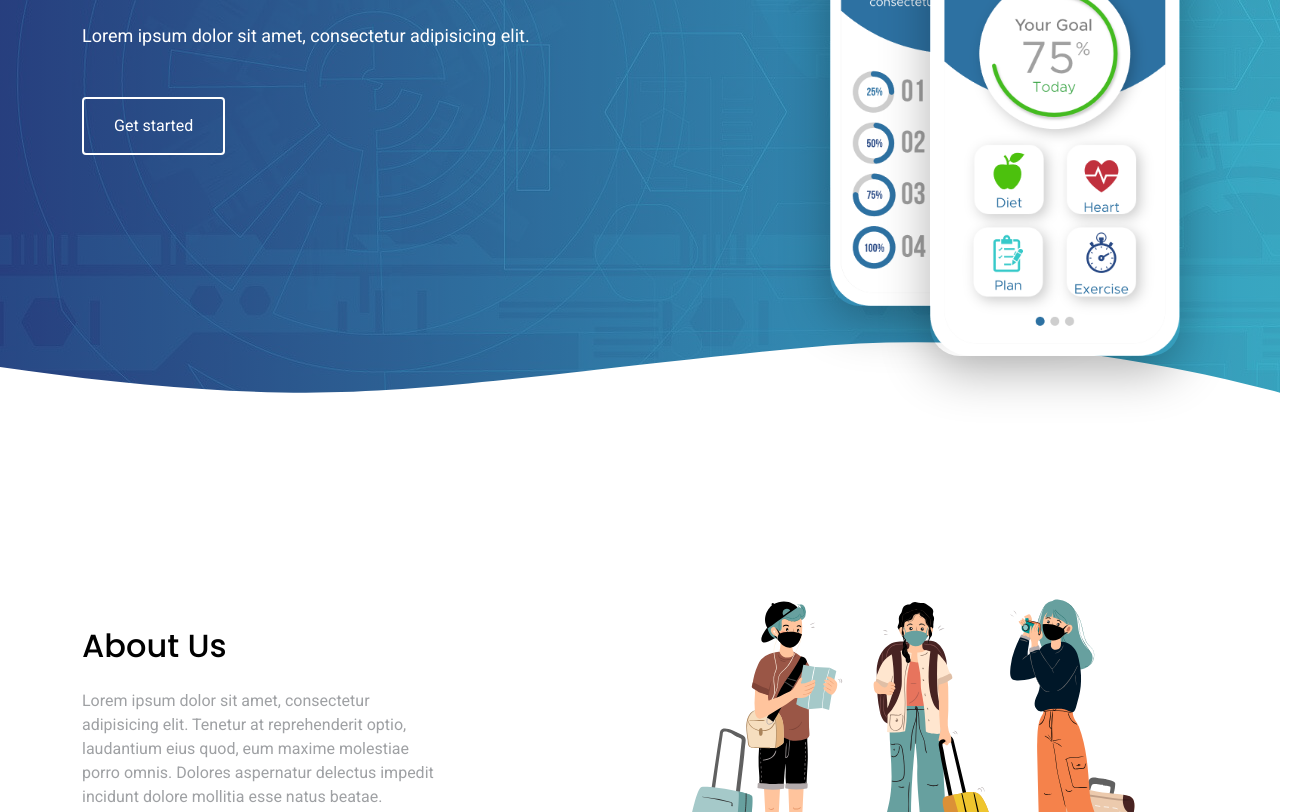
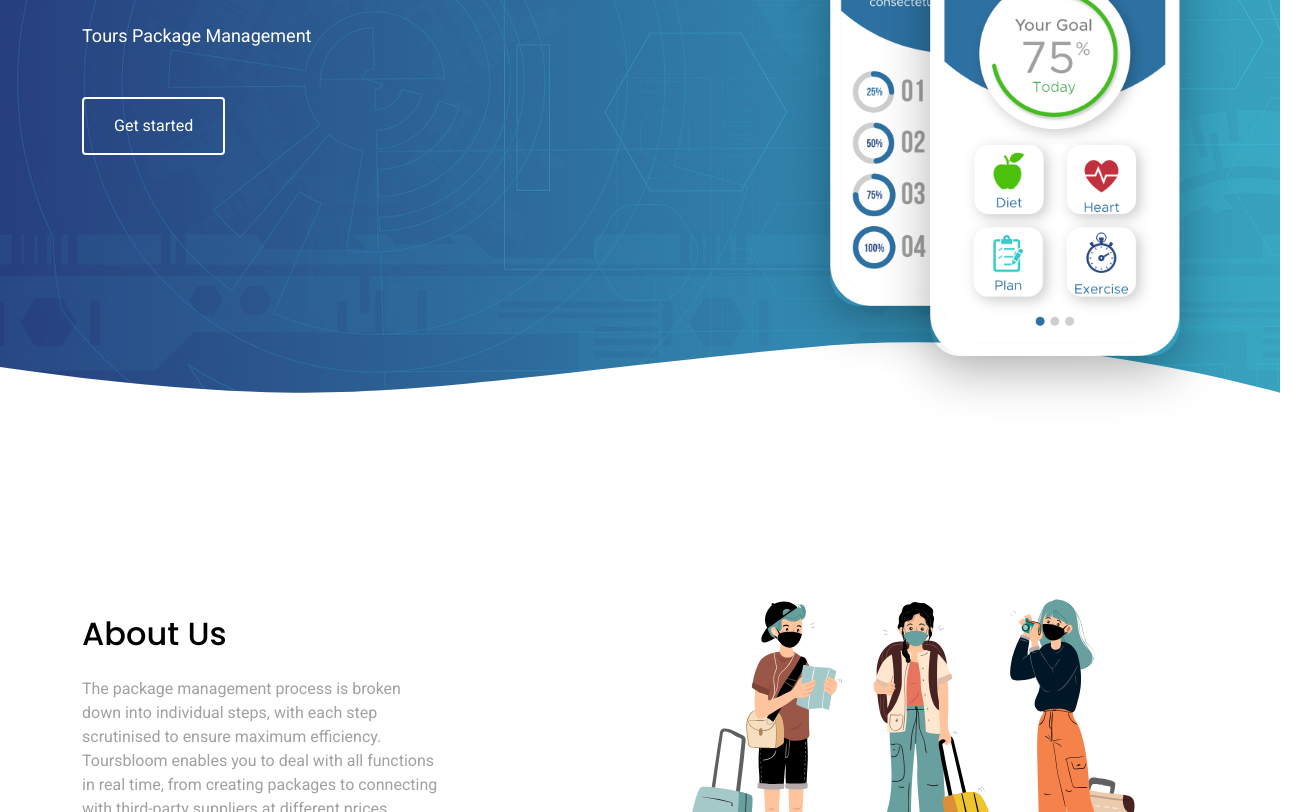
Before and after one commit to phisoft/toursbloom-web, a plain HTML site: page index.html in a window 1280 px wide. Shown: the part 392-1204 px from the top of the page, 1310 px wide, since content can reach past the window. Drawn offline with Linux system fonts and the light colour scheme.

Commit message:
update website #12

```diff
--- a/index.html
+++ b/index.html
@@ -88,8 +88,7 @@
           <div class="row">
             <div class="col-lg-8 text-center text-lg-start">
               <h1 data-aos="fade-right">Welcome to Toursbloom</h1>
-              <p class="mb-5" data-aos="fade-right" data-aos-delay="100">Lorem ipsum dolor sit amet, consectetur
-                adipisicing elit.</p>
+              <p class="mb-5" data-aos="fade-right" data-aos-delay="100">Tours Package Management</p>
               <p data-aos="fade-right" data-aos-delay="200" data-aos-offset="-500"><a href="#" class="btn btn-outline-white">Get started</a></p>
             </div>
             <div class="col-lg-4 iphone-wrap">
@@ -113,9 +112,7 @@
             <div class="row align-items-center">
               <div class="col-md-4 me-auto">
                 <h2 class="mb-4">About Us</h2>
-                <p class="mb-4">Lorem ipsum dolor sit amet, consectetur adipisicing elit. Tenetur at reprehenderit optio,
-                  laudantium eius quod, eum maxime molestiae porro omnis. Dolores aspernatur delectus impedit incidunt
-                  dolore mollitia esse natus beatae.</p>
+                <p class="mb-4">The package management process is broken down into individual steps, with each step scrutinised to ensure maximum efficiency. Toursbloom enables you to deal with all functions in real time, from creating packages to connecting with third-party suppliers at different prices.</p>
               </div>
               <div class="col-md-6" data-aos="fade-left">
                 <img src="assets/img/about-bg.svg" alt="Image" class="img-fluid">
```
